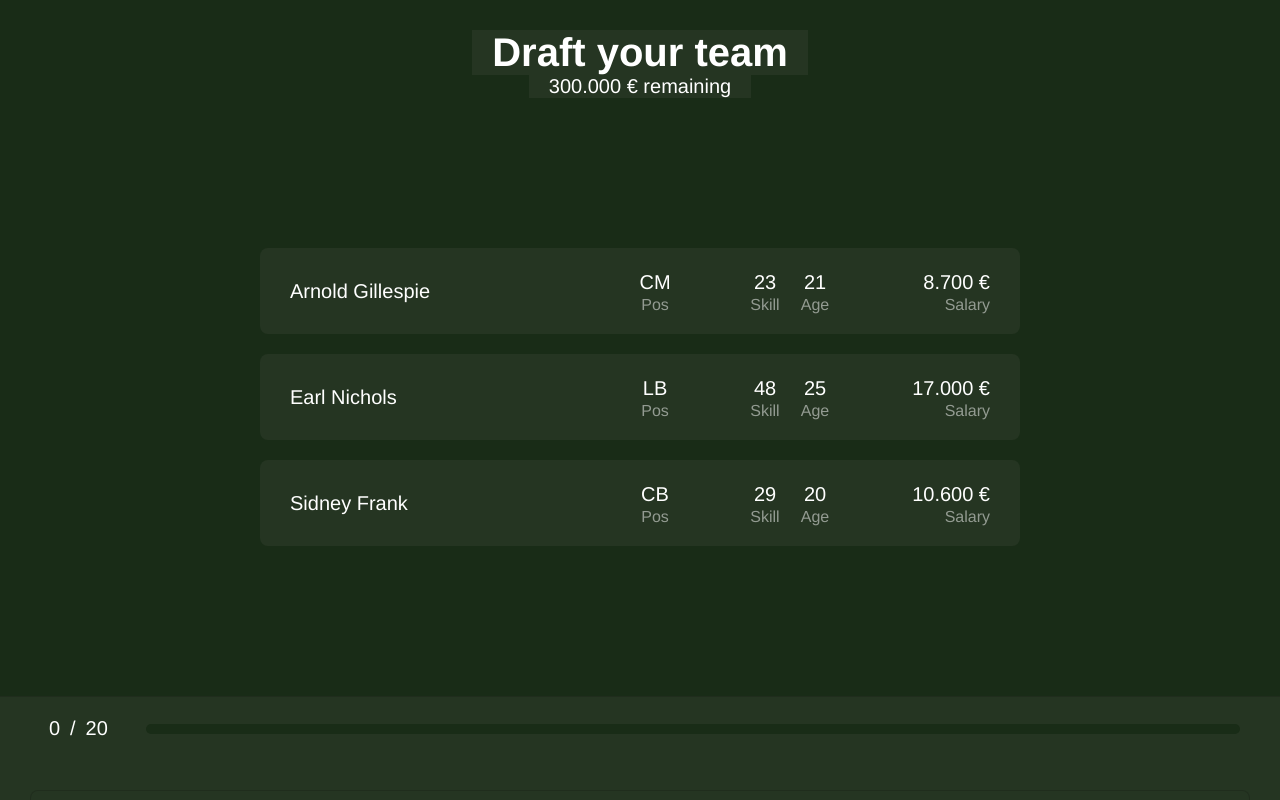
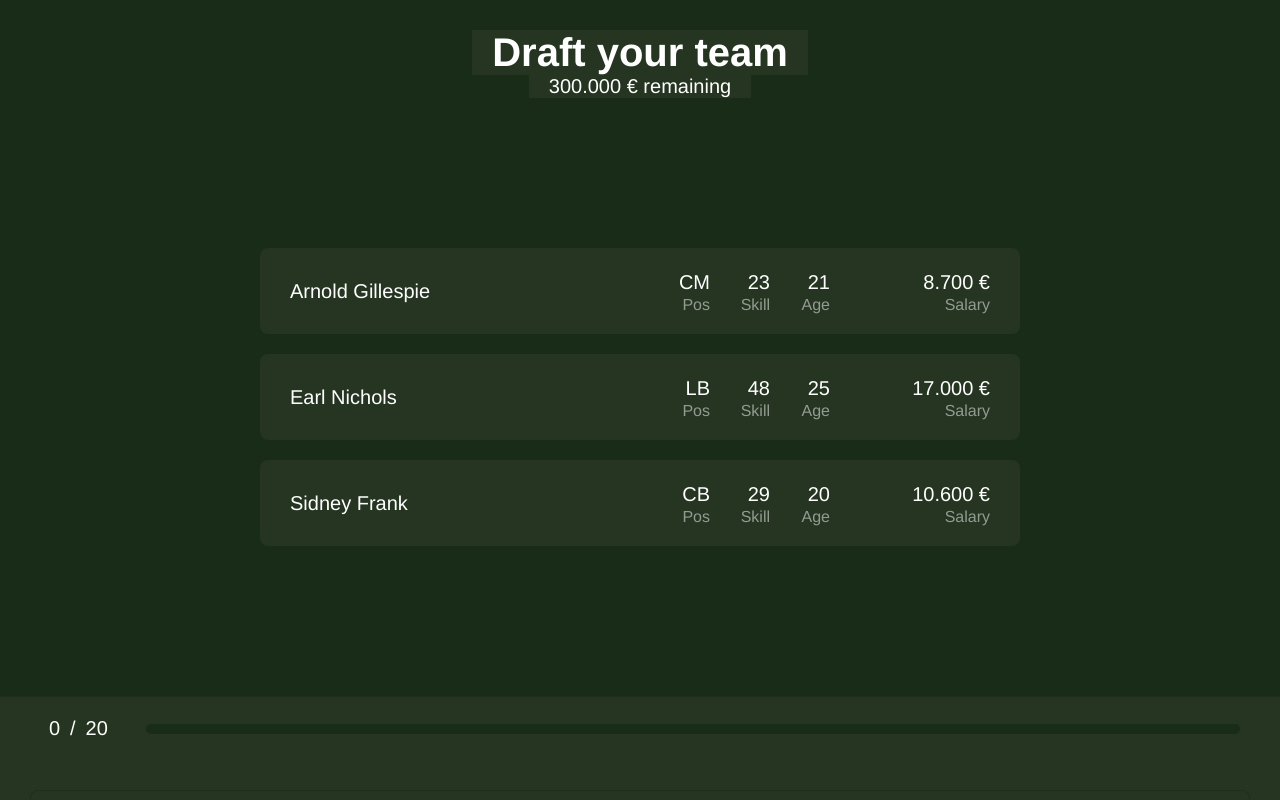
Before and after one commit to huumpf/football, a Vue app: page / in a window 1280 px wide. Shown: the top 800 px of the page. Built offline with nearby package versions, Linux system fonts and the light colour scheme; a web font is replaced by a local one.

Commit message:
Even out spacing between draft card stat values
Right-align the stat values with a uniform column-gap so the gaps
between Pos, Skill and Age are consistent regardless of the wider Pos
column. Salary stays separated at the far right.

Co-Authored-By: Claude Opus 4.8 <noreply@anthropic.com>

```diff
--- a/src/components/DraftCard.vue
+++ b/src/components/DraftCard.vue
@@ -80,16 +80,20 @@ export default {
 }
 
 // Fixed columns so Pos / Skill / Age / Salary line up vertically across cards.
+// Values are right-aligned with a uniform column-gap, so the spacing between
+// Pos, Skill and Age stays consistent regardless of the Pos column's width.
 .stats {
   display: grid;
   grid-template-columns: 1fr 50px 50px 150px;
   align-items: center;
+  column-gap: 10px;
   flex-grow: 1;
 }
 
 .stat {
   display: flex;
   flex-direction: column;
+  text-align: right;
 }
 
 // Equal height for every value so the reference labels share one baseline.
@@ -116,10 +120,6 @@ export default {
   color: $col_text_faded;
 }
 
-.salary {
-  text-align: right;
-}
-
 @media screen and (max-width: $breakpoint_tablet) {
   .player {
     font-size: 20px;
```
